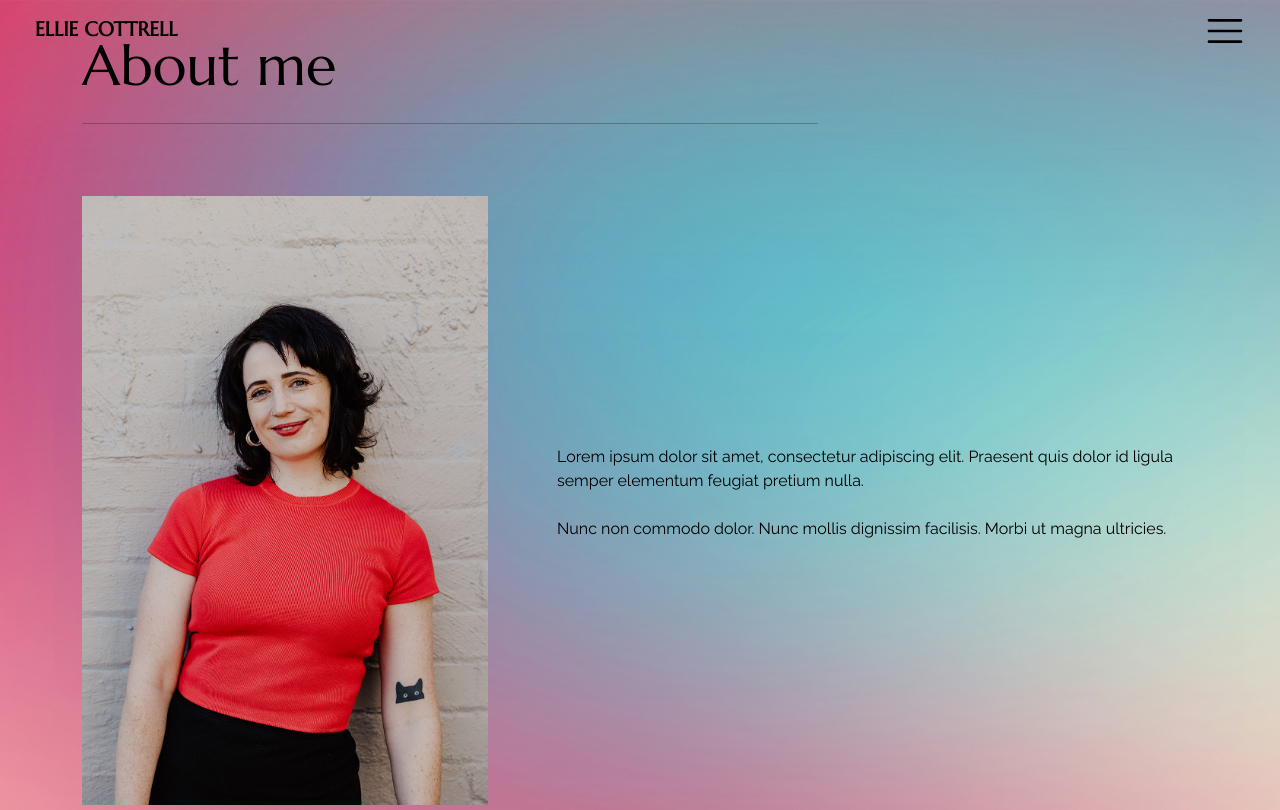
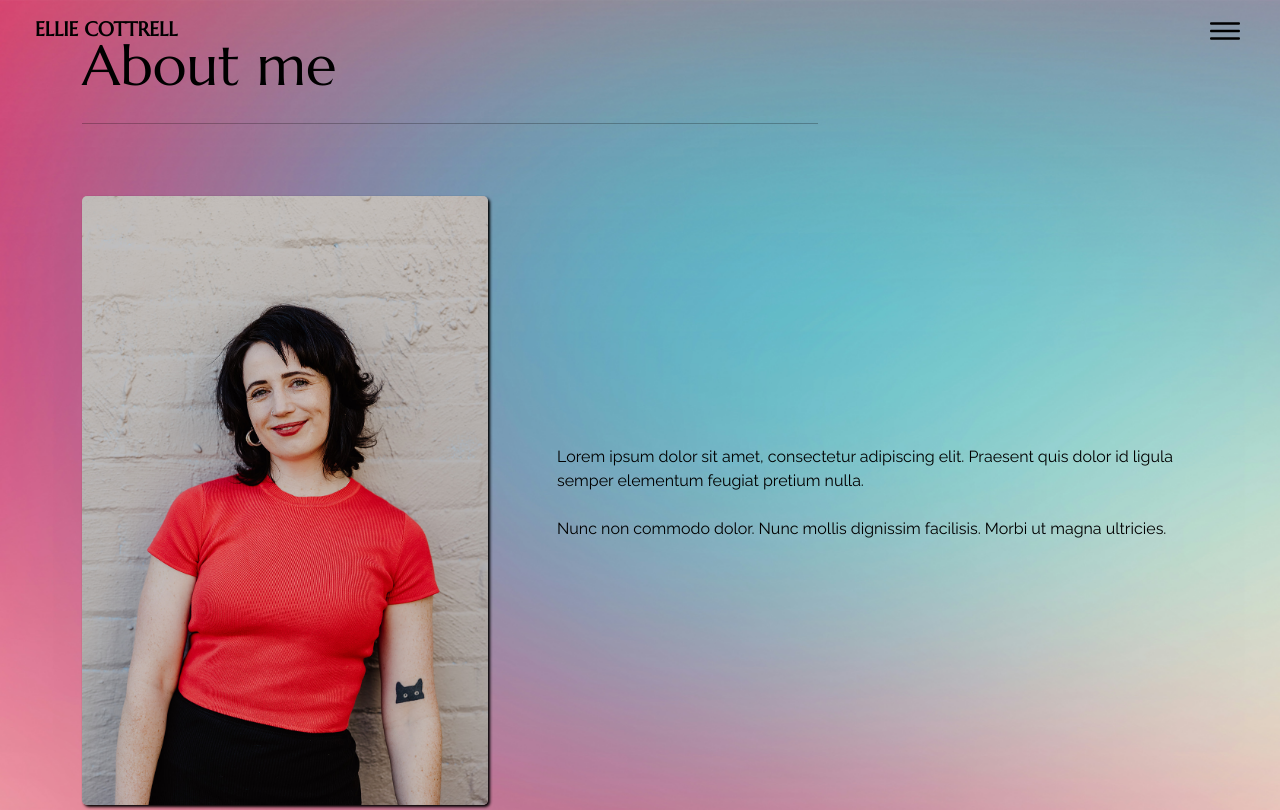
Before and after one commit to p-cottrell/poetry-website, a React (Create React App) app: page /about in a window 1280 px wide. Shown: the top 810 px of the page. Built offline with nearby package versions, Linux system fonts and the light colour scheme.

Commit message:
added some small header changes

```diff
--- a/src/components/socialicons/index.js
+++ b/src/components/socialicons/index.js
@@ -12,7 +12,6 @@ import {
   FaCircle,
   FaMedium,
 } from "react-icons/fa";
-import { SiSubstack } from "react-icons/si";
 import { socialprofils } from "../../content_option";
 
 const ICON_MAPPING = {
@@ -26,7 +25,6 @@ const ICON_MAPPING = {
   twitter: FaTwitter,
   twitch: FaTwitch,
   youtube: FaYoutube,
-  substack: SiSubstack
 };
 
 export const Socialicons = (params) => {
--- a/src/data.prod.js
+++ b/src/data.prod.js
@@ -131,11 +131,8 @@ const contactConfig = {
 };
 
 const socialprofils = {
-    substack: "https://substack.com/@elliecottrellwrites",
     medium: "https://medium.com/@elliecott22",
     instagram: "https://instagram.com/elliecottrellwrites",
-    linkedin: "https://www.linkedin.com/in/ellie-cottrell-22ab5a115/",
-
 };
 export {
     meta,
--- a/src/header/index.js
+++ b/src/header/index.js
@@ -1,6 +1,7 @@
 import React, { useState } from "react";
 import "./style.css";
 import { RxHamburgerMenu, RxCross2  } from "react-icons/rx";
+import { IoIosMenu } from "react-icons/io";
 import { Link } from "react-router-dom";
 import { logotext ,socialprofils } from "../content_option";
 //import Themetoggle from "../components/themetoggle";
@@ -22,7 +23,7 @@ const Headermain = () => {
           </Link>
           <div className="d-flex align-items-center">
             <button className="menu__button  nav_ac" onClick={handleToggle}>
-              {!isActive ? <RxCross2 /> : <RxHamburgerMenu />}
+              {!isActive ? <RxCross2 /> : <IoIosMenu />}
             </button>
           </div>
         </div>
@@ -55,7 +56,6 @@ const Headermain = () => {
             <div className="d-flex">
             <a href={socialprofils.medium}>Medium</a>
             <a href={socialprofils.instagram}>Instagram</a>
-            <a href={socialprofils.linkedin}>LinkedIn</a>
             </div>
           </div>
         </div>
--- a/src/header/style.css
+++ b/src/header/style.css
@@ -18,6 +18,7 @@
 .menu__button {
     color: var(--text-color);
     background: none;
+
 }
 
 .menu__button:focus,
@@ -29,7 +30,6 @@
 .menu__button svg {
     width: 2em;
     height: 2em;
-    fill: var(--text-color-2);
     color: var(--text-color-2);
 }
 
--- a/src/pages/about/style.css
+++ b/src/pages/about/style.css
@@ -9,6 +9,11 @@
 
 .t_border {
     border-color: var(--text-color) !important;
+}
+
+.aboutme-img {
+    border-radius: 5px;
+    box-shadow: 2px 2px 3px var(--text-color);
 }
 
 .progress-title {
--- a/src/pages/home/style.css
+++ b/src/pages/home/style.css
@@ -189,7 +189,7 @@ section {
 
   .intro_sec .text,
   .intro_sec .h_bg-image {
-    width: 90%;
+    width: 100%;
   }
 
   .intro_sec .intro {
```
